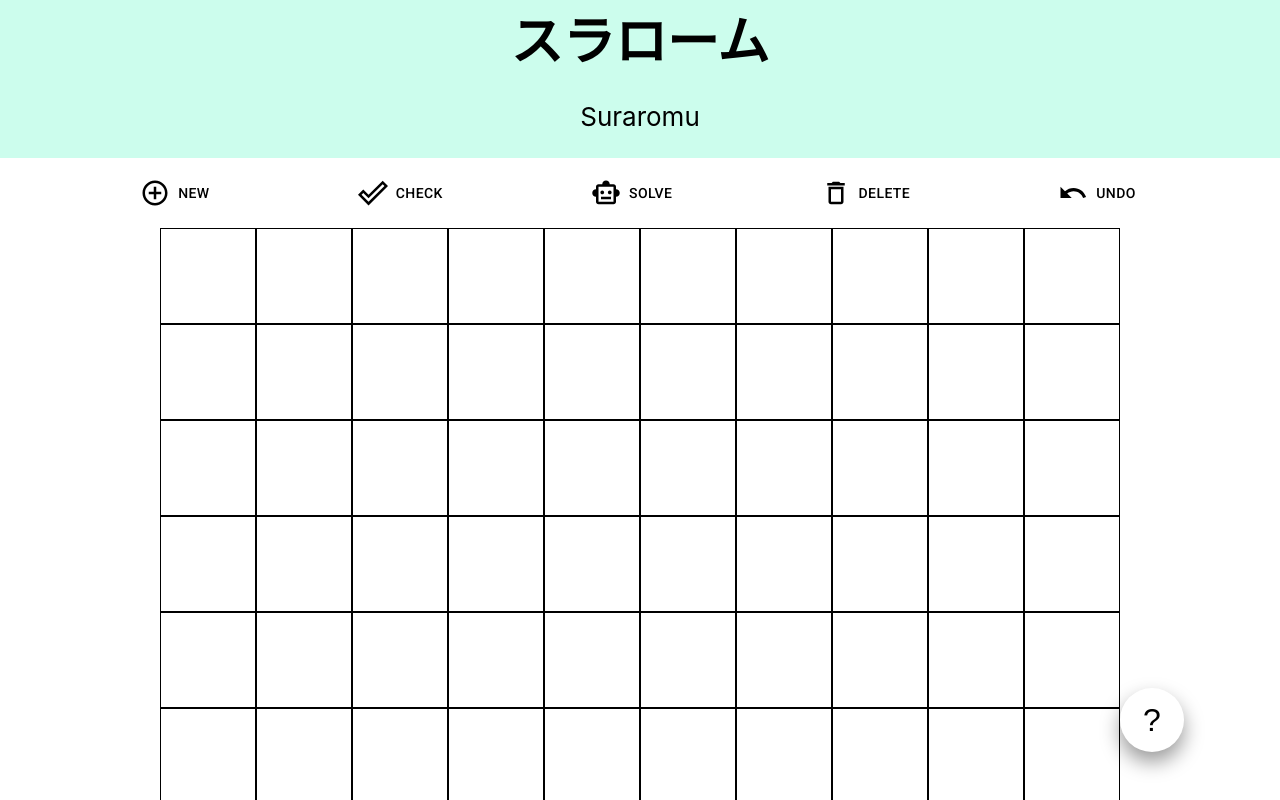
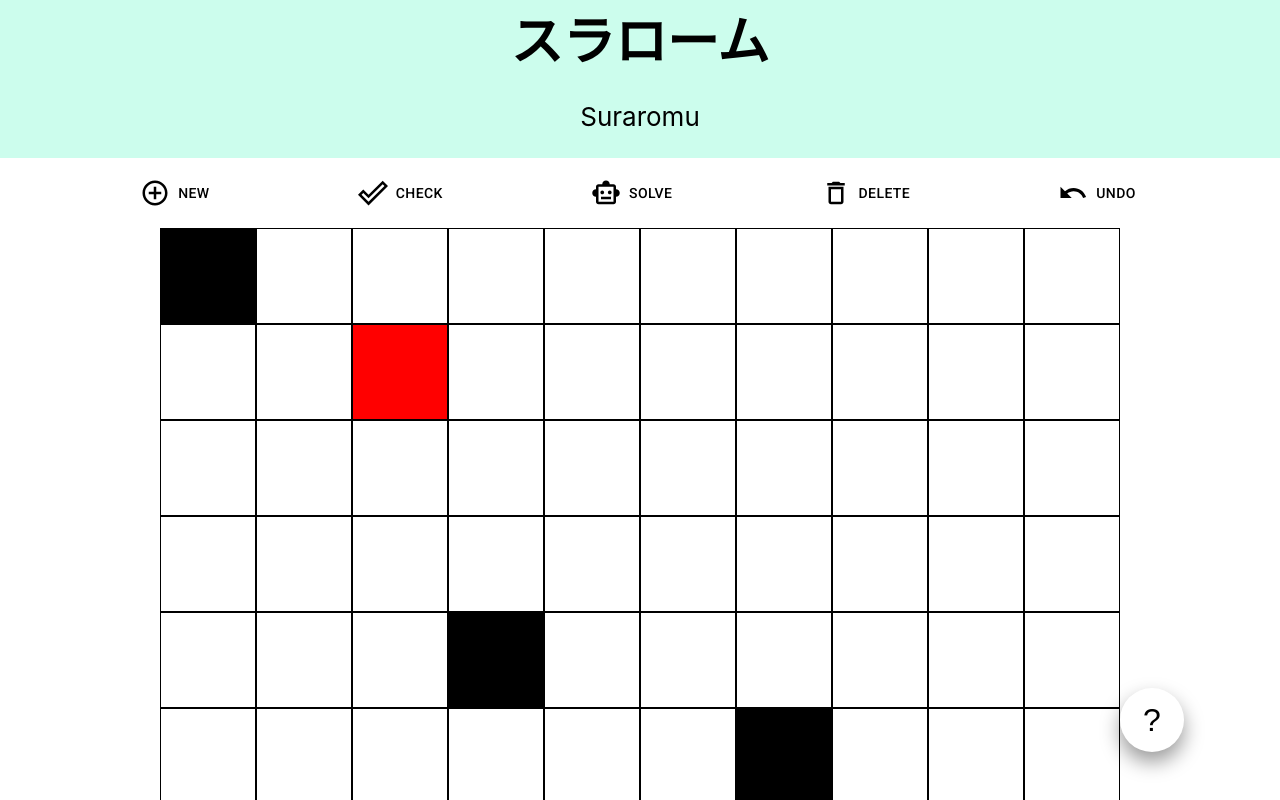
Before and after one commit to alexander-klotz/Suraromu, a React (Create React App) app in the folder suraromu/: page / in a window 1280 px wide. Shown: the top 800 px of the page. Built offline with nearby package versions, Linux system fonts and the light colour scheme.

Commit message:
added some functionallity for some Celltypes

```diff
--- a/suraromu/src/App.css
+++ b/suraromu/src/App.css
@@ -20,6 +20,20 @@
   border: 0.1px rgb(0, 0, 0) solid;
   box-sizing: border-box;
 }
+
+.blockedCell {
+  border: 0.1px rgb(0, 0, 0) solid;
+  box-sizing: border-box;
+  background-color: black;
+}
+
+
+.startCell {
+  border: 0.1px rgb(0, 0, 0) solid;
+  box-sizing: border-box;
+  background-color: rgb(255, 0, 0);
+}
+
 
 .vert--line {
   content:"";
--- a/suraromu/src/App.js
+++ b/suraromu/src/App.js
@@ -19,7 +19,20 @@ function App() {
     rows: 10,
     cols: 10,
     arrayHori: createInitialArray(10, 9),
-    arrayVert: createInitialArray(9, 10)
+    arrayVert: createInitialArray(9, 10),
+    startCell: [1, 2],
+    blockedCells: [[4,3], [5,6], [0,0]],
+    gates: {
+        1: {orientation: "h",
+            length: 2,
+            startCell: [3, 2]},
+        3: {orientation: "v",
+            length: 2,
+            startCell: [6, 6]},
+        0: [{orientation: "h",
+                length: 1,
+                startCell: [7, 7]}]
+    }
   });
 
   const [history, setHistory] = useState([structuredClone(puzzle)]);
--- a/suraromu/src/components/Cell.js
+++ b/suraromu/src/components/Cell.js
@@ -1,8 +1,9 @@
 
 export default function Cell(props) {
 
+    const classNames = ["cell", "blockedCell", "gateHoriCell", "gateVertCell", "gateNumberCell", "startCell"]
     return(
-    <div key={props.index} className="cell">
+    <div key={props.index} className={classNames[props.type]}>
     </div>
     )
 }
--- a/suraromu/src/components/Grid.js
+++ b/suraromu/src/components/Grid.js
@@ -59,9 +59,24 @@ function Grid(props) {
 
   };
 
-  const cells = Array.from({ length: rows*columns }).map((_, index) => (
-    <Cell index={index} type={1}/>
-  ));
+  // Type: normal=0 blocked=1 gateHori=2 gateVert=3 gateNumber=4 Start=5
+  const cells = Array.from({ length: rows*columns }).map((_, index) => {
+    const idx = [Math.floor(index/(columns)), index%(columns)]
+    let type = 0
+
+    if (props.puzzle.blockedCells.some(cell => JSON.stringify(cell) === JSON.stringify(idx))) {
+      console.log("type=1")
+      type = 1;
+    } else if (props.puzzle.startCell[0] === idx[0] && props.puzzle.startCell[1] === idx[1]) {
+      console.log("type=5")
+      type = 5;
+    }
+    //TODO: add logic for the gates! maybe own function that returns type.
+
+    return (<Cell index={index} type={type}/>)
+  }
+
+  );
 
   const backgroundBoard = <div style={gridStyleBoard}>{cells}</div>
 
```
